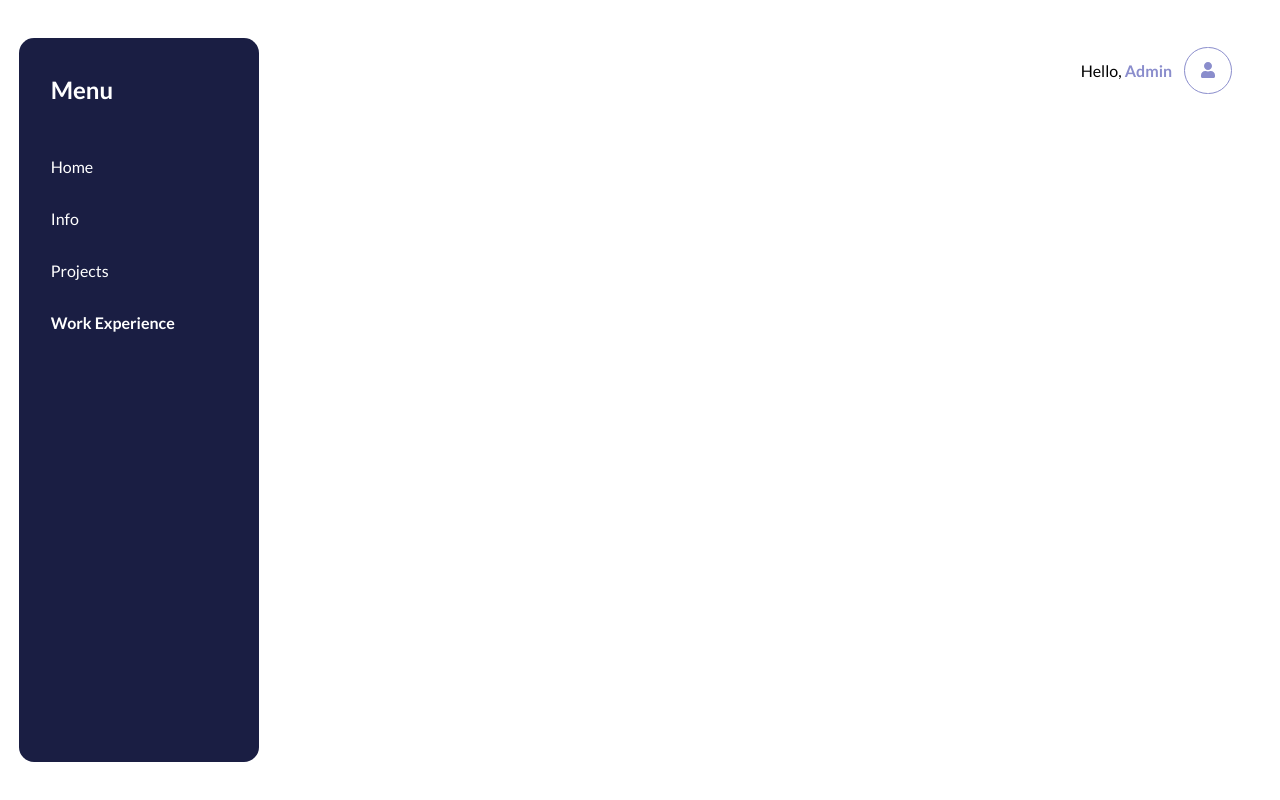
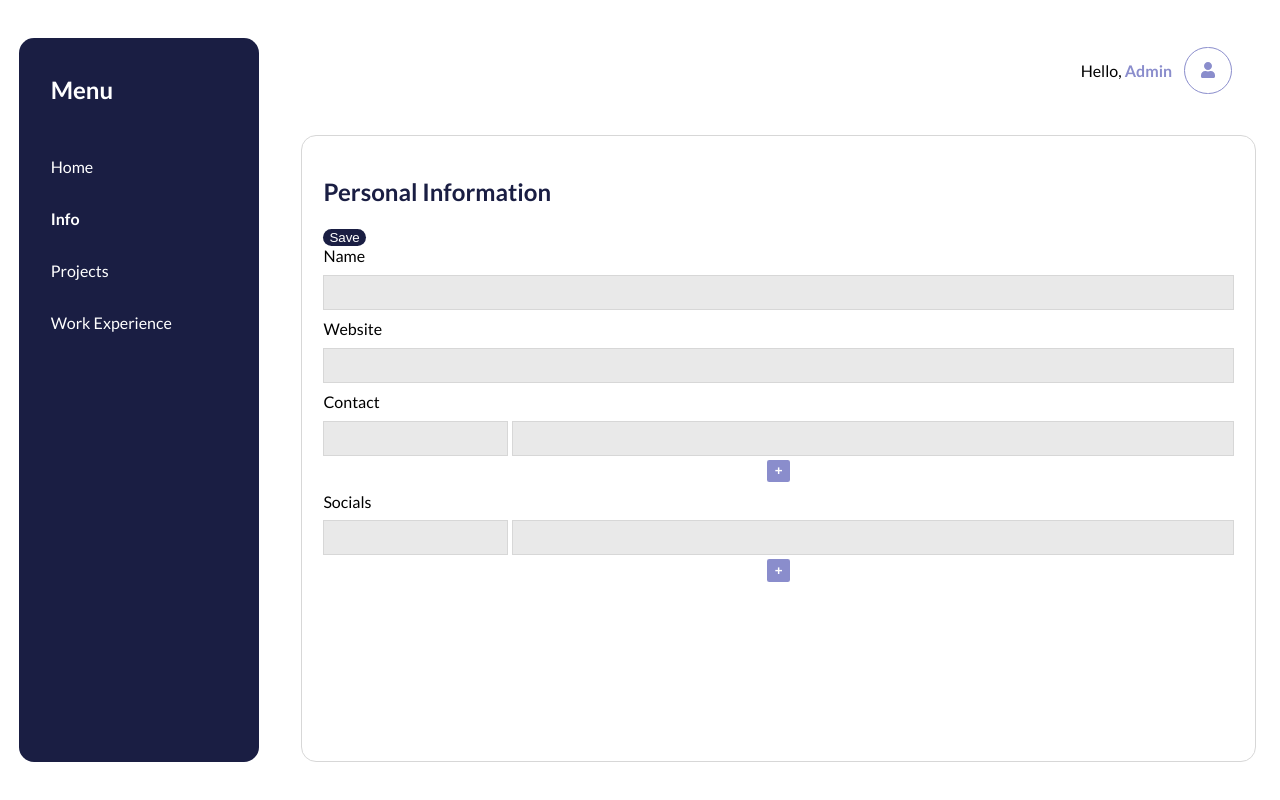
Before and after one commit to hwanggu-corgi/portfolio-dashboard, a React (Create React App) app in the folder front-end/: page /#/admin/info in a window 1280 px wide. Before the commit this address led to /#/admin/work-experience. Built offline with nearby package versions, Linux system fonts and the light colour scheme.

Commit message:
feat: Add progress #43 'portfolio dashboard'

```diff
--- /dev/null
+++ b/front-end/src/components/Button/index.js
@@ -0,0 +1,18 @@
+import styled from 'styled-components';
+import constants from '../../constants';
+
+
+const ButtonStyle = {
+    Button: styled.button`
+        border: transparent;
+        border-radius: ${constants.borderRadius};
+        background-color: ${constants.colorNavyBlue};
+        color: ${constants.colorWhite};
+    `
+}
+
+export default function Button(props) {
+    return(
+        <ButtonStyle.Button>{props.children}</ButtonStyle.Button>
+    );
+}
--- a/front-end/src/screens/InfoScreen/index.js
+++ b/front-end/src/screens/InfoScreen/index.js
@@ -2,6 +2,7 @@
 import Form from '../../components/Form'
 import styled from 'styled-components';
 import constants from '../../constants';
+import Button from '../../components/Button';
 
 const sectionPadding = "1.31rem";
 
@@ -24,6 +25,9 @@
     return (
         <InfoScreenStyle.Section>
             <InfoScreenStyle.H2>Personal Information</InfoScreenStyle.H2>
+            <Button primary>
+                Save
+            </Button>
             <form>
                 <Form.FormGroup>
                     <label>Name</label>
```
